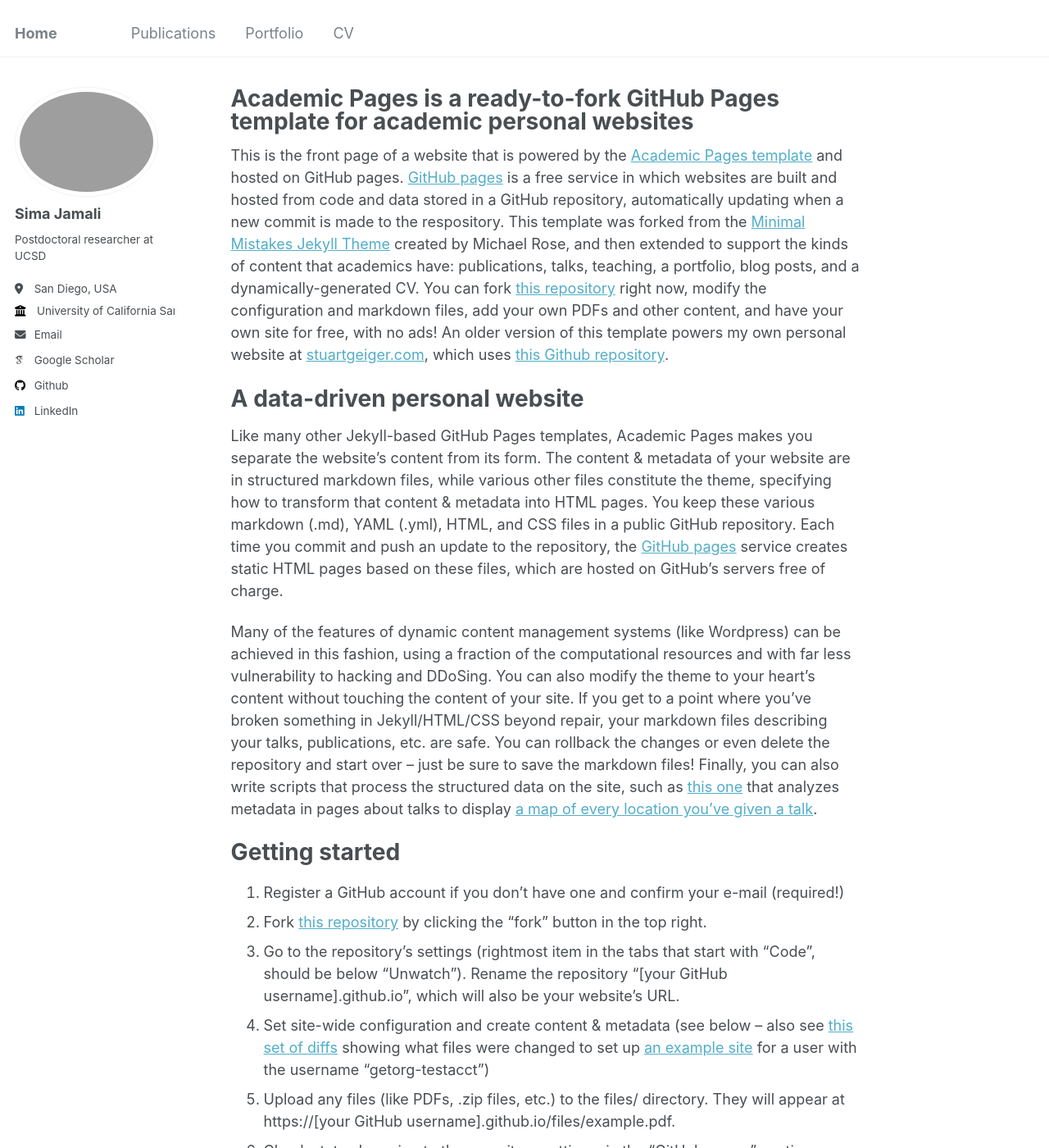
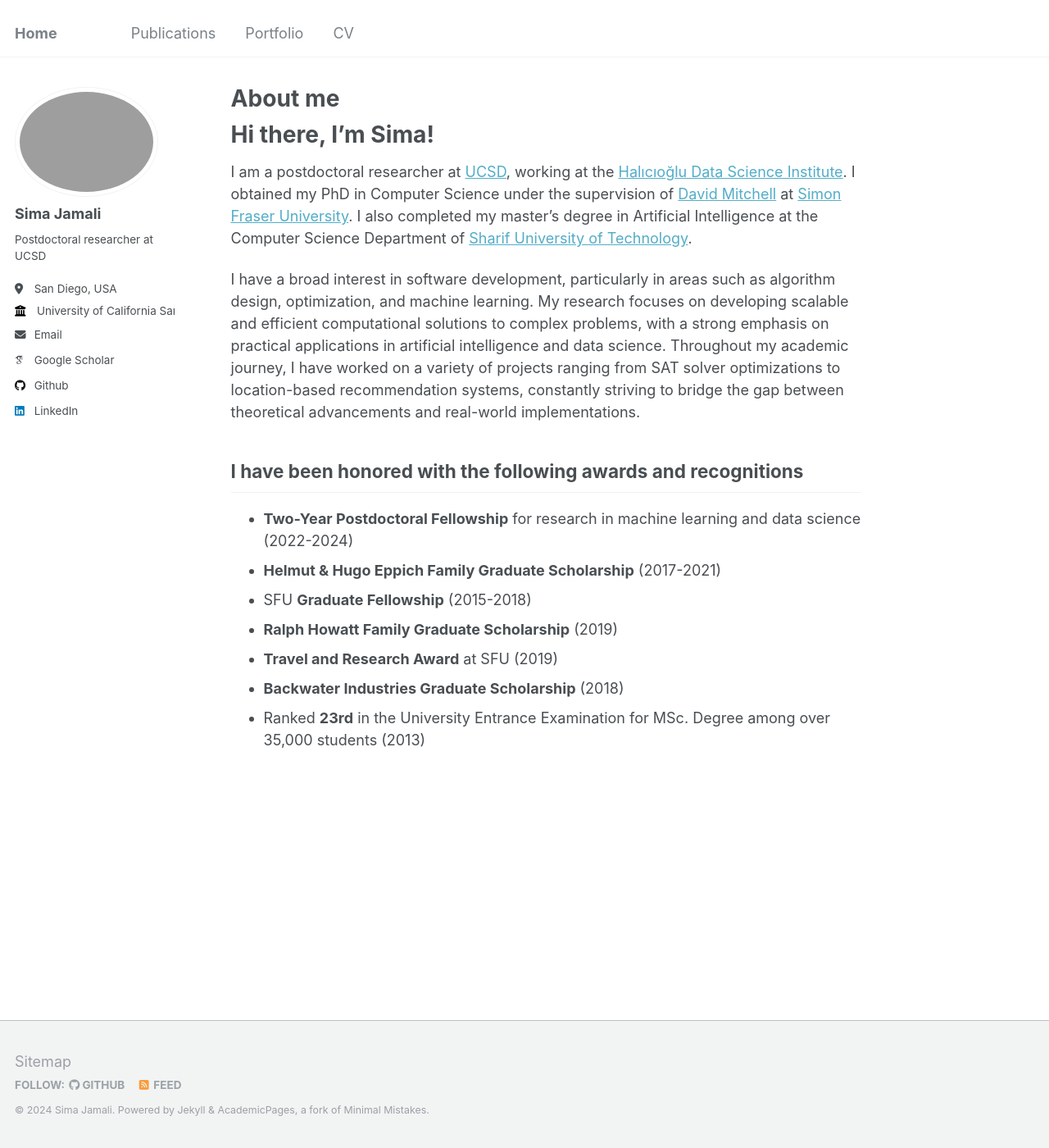
Before and after one commit to simajam/simajam.github.io, a Jekyll site: the page built from _pages/about.md, in a window 1280 px wide and 1400 px high. Shown: the whole window at 82% size. Built offline with Jekyll 4.4.1, drawn with Linux system fonts in a browser that asks for light colours; some web fonts are replaced; some of the changed text lies outside the part shown.

Commit message:
Update about.md

```diff
--- a/_pages/about.md
+++ b/_pages/about.md
@@ -1,49 +1,29 @@
 ---
 permalink: /
-title: "Academic Pages is a ready-to-fork GitHub Pages template for academic personal websites"
+title: "About me"
 author_profile: true
 redirect_from:
   - /about/
   - /about.html
 ---
 
-This is the front page of a website that is powered by the [Academic Pages template](https://github.com/academicpages/academicpages.github.io) and hosted on GitHub pages. [GitHub pages](https://pages.github.com) is a free service in which websites are built and hosted from code and data stored in a GitHub repository, automatically updating when a new commit is made to the respository. This template was forked from the [Minimal Mistakes Jekyll Theme](https://mmistakes.github.io/minimal-mistakes/) created by Michael Rose, and then extended to support the kinds of content that academics have: publications, talks, teaching, a portfolio, blog posts, and a dynamically-generated CV. You can fork [this repository](https://github.com/academicpages/academicpages.github.io) right now, modify the configuration and markdown files, add your own PDFs and other content, and have your own site for free, with no ads! An older version of this template powers my own personal website at [stuartgeiger.com](http://stuartgeiger.com), which uses [this Github repository](https://github.com/staeiou/staeiou.github.io).
 
-A data-driven personal website
+
+Hi there, I'm Sima!
 ======
-Like many other Jekyll-based GitHub Pages templates, Academic Pages makes you separate the website's content from its form. The content & metadata of your website are in structured markdown files, while various other files constitute the theme, specifying how to transform that content & metadata into HTML pages. You keep these various markdown (.md), YAML (.yml), HTML, and CSS files in a public GitHub repository. Each time you commit and push an update to the repository, the [GitHub pages](https://pages.github.com/) service creates static HTML pages based on these files, which are hosted on GitHub's servers free of charge.
+I am a postdoctoral researcher at [UCSD](https://ucsd.edu/), working at the [Halıcıoğlu Data Science Institute](https://datascience.ucsd.edu/). I obtained my PhD in Computer Science under the supervision of [David Mitchell](https://www.cs.sfu.ca/~mitchell/) at [Simon Fraser University](https://www.sfu.ca/). I also completed my master’s degree in Artificial Intelligence at the Computer Science Department of [Sharif University of Technology](https://en.sharif.ir/).
 
-Many of the features of dynamic content management systems (like Wordpress) can be achieved in this fashion, using a fraction of the computational resources and with far less vulnerability to hacking and DDoSing. You can also modify the theme to your heart's content without touching the content of your site. If you get to a point where you've broken something in Jekyll/HTML/CSS beyond repair, your markdown files describing your talks, publications, etc. are safe. You can rollback the changes or even delete the repository and start over -- just be sure to save the markdown files! Finally, you can also write scripts that process the structured data on the site, such as [this one](https://github.com/academicpages/academicpages.github.io/blob/master/talkmap.ipynb) that analyzes metadata in pages about talks to display [a map of every location you've given a talk](https://academicpages.github.io/talkmap.html).
+I have a broad interest in software development, particularly in areas such as algorithm design, optimization, and machine learning. My research focuses on developing scalable and efficient computational solutions to complex problems, with a strong emphasis on practical applications in artificial intelligence and data science. Throughout my academic journey, I have worked on a variety of projects ranging from SAT solver optimizations to location-based recommendation systems, constantly striving to bridge the gap between theoretical advancements and real-world implementations.
 
-Getting started
-======
-1. Register a GitHub account if you don't have one and confirm your e-mail (required!)
-1. Fork [this repository](https://github.com/academicpages/academicpages.github.io) by clicking the "fork" button in the top right.
-1. Go to the repository's settings (rightmost item in the tabs that start with "Code", should be below "Unwatch"). Rename the repository "[your GitHub username].github.io", which will also be your website's URL.
-1. Set site-wide configuration and create content & metadata (see below -- also see [this set of diffs](http://archive.is/3TPas) showing what files were changed to set up [an example site](https://getorg-testacct.github.io) for a user with the username "getorg-testacct")
-1. Upload any files (like PDFs, .zip files, etc.) to the files/ directory. They will appear at https://[your GitHub username].github.io/files/example.pdf.
-1. Check status by going to the repository settings, in the "GitHub pages" section
 
-Site-wide configuration
+
+I have been honored with the following awards and recognitions
 ------
-The main configuration file for the site is in the base directory in [_config.yml](https://github.com/academicpages/academicpages.github.io/blob/master/_config.yml), which defines the content in the sidebars and other site-wide features. You will need to replace the default variables with ones about yourself and your site's github repository. The configuration file for the top menu is in [_data/navigation.yml](https://github.com/academicpages/academicpages.github.io/blob/master/_data/navigation.yml). For example, if you don't have a portfolio or blog posts, you can remove those items from that navigation.yml file to remove them from the header.
 
-Create content & metadata
-------
-For site content, there is one markdown file for each type of content, which are stored in directories like _publications, _talks, _posts, _teaching, or _pages. For example, each talk is a markdown file in the [_talks directory](https://github.com/academicpages/academicpages.github.io/tree/master/_talks). At the top of each markdown file is structured data in YAML about the talk, which the theme will parse to do lots of cool stuff. The same structured data about a talk is used to generate the list of talks on the [Talks page](https://academicpages.github.io/talks), each [individual page](https://academicpages.github.io/talks/2012-03-01-talk-1) for specific talks, the talks section for the [CV page](https://academicpages.github.io/cv), and the [map of places you've given a talk](https://academicpages.github.io/talkmap.html) (if you run this [python file](https://github.com/academicpages/academicpages.github.io/blob/master/talkmap.py) or [Jupyter notebook](https://github.com/academicpages/academicpages.github.io/blob/master/talkmap.ipynb), which creates the HTML for the map based on the contents of the _talks directory).
-
-**Markdown generator**
-
-I have also created [a set of Jupyter notebooks](https://github.com/academicpages/academicpages.github.io/tree/master/markdown_generator
-) that converts a CSV containing structured data about talks or presentations into individual markdown files that will be properly formatted for the Academic Pages template. The sample CSVs in that directory are the ones I used to create my own personal website at stuartgeiger.com. My usual workflow is that I keep a spreadsheet of my publications and talks, then run the code in these notebooks to generate the markdown files, then commit and push them to the GitHub repository.
-
-How to edit your site's GitHub repository
-------
-Many people use a git client to create files on their local computer and then push them to GitHub's servers. If you are not familiar with git, you can directly edit these configuration and markdown files directly in the github.com interface. Navigate to a file (like [this one](https://github.com/academicpages/academicpages.github.io/blob/master/_talks/2012-03-01-talk-1.md) and click the pencil icon in the top right of the content preview (to the right of the "Raw | Blame | History" buttons). You can delete a file by clicking the trashcan icon to the right of the pencil icon. You can also create new files or upload files by navigating to a directory and clicking the "Create new file" or "Upload files" buttons.
-
-Example: editing a markdown file for a talk
-![Editing a markdown file for a talk](/images/editing-talk.png)
-
-For more info
-------
-More info about configuring Academic Pages can be found in [the guide](https://academicpages.github.io/markdown/). The [guides for the Minimal Mistakes theme](https://mmistakes.github.io/minimal-mistakes/docs/configuration/) (which this theme was forked from) might also be helpful.
+- **Two-Year Postdoctoral Fellowship** for research in machine learning and data science (2022-2024)
+- **Helmut & Hugo Eppich Family Graduate Scholarship** (2017-2021)
+- SFU **Graduate Fellowship** (2015-2018)
+- **Ralph Howatt Family Graduate Scholarship** (2019)
+- **Travel and Research Award** at SFU (2019)
+- **Backwater Industries Graduate Scholarship** (2018)
+- Ranked **23rd** in the University Entrance Examination for MSc. Degree among over 35,000 students (2013)
```
